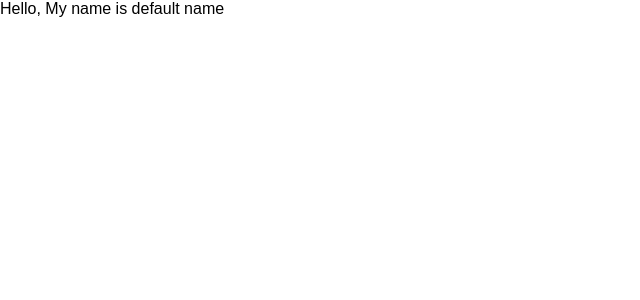
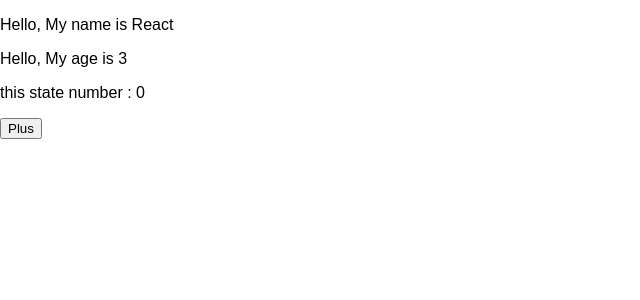
Before and after one commit to hellomac87/hello-react, a React (Create React App) app: page / in a window 1280 px wide. Shown: the top 300 px of the page, without its empty margins (0-640 px from the left). Built offline with nearby package versions, Linux system fonts and the light colour scheme.

Commit message:
Component

```diff
--- a/src/App.js
+++ b/src/App.js
@@ -17,7 +17,7 @@ class App extends Component {
     };
     return (
       <Fragment>
-        <MyComponent/>
+        <MyComponent name='React' age={3}/>
       </Fragment>
     );
   }
--- a/src/MyComponent.js
+++ b/src/MyComponent.js
@@ -5,18 +5,32 @@ class MyComponent extends Component {
     static defaultProps = {
         name : 'default name'
     }
+    static propTypes = {
+        name : PropTypes.string,
+        age : PropTypes.number.isRequired
+    }
+
+    state = {
+        number : 0
+    }
+
     render() {
         return (
             <div>
-                Hello, My name is {this.props.name}
+                <p>Hello, My name is {this.props.name}</p>
+                <p>Hello, My age is {this.props.age}</p>
+                <p>this state number : {this.state.number}</p>
+                <button
+                    onClick={() => {
+                        this.setState({
+                            number: this.state.number + 1
+                        })
+                    }}>
+                    Plus
+                </button>
             </div>
         );
     }
 }
 
-MyComponent.propTypes = {
-    name : PropTypes.string
-}
-
-
 export default MyComponent;
```
